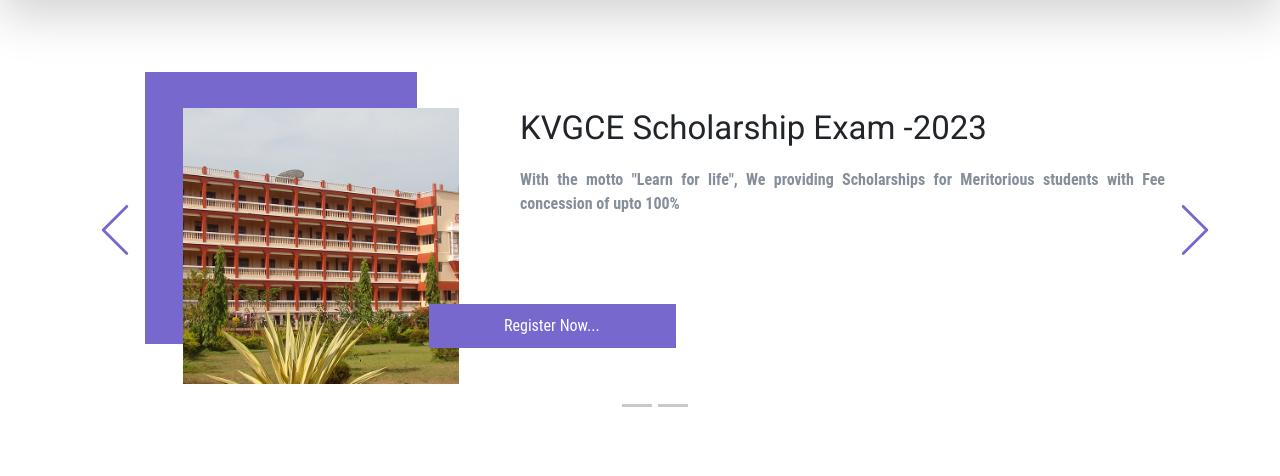
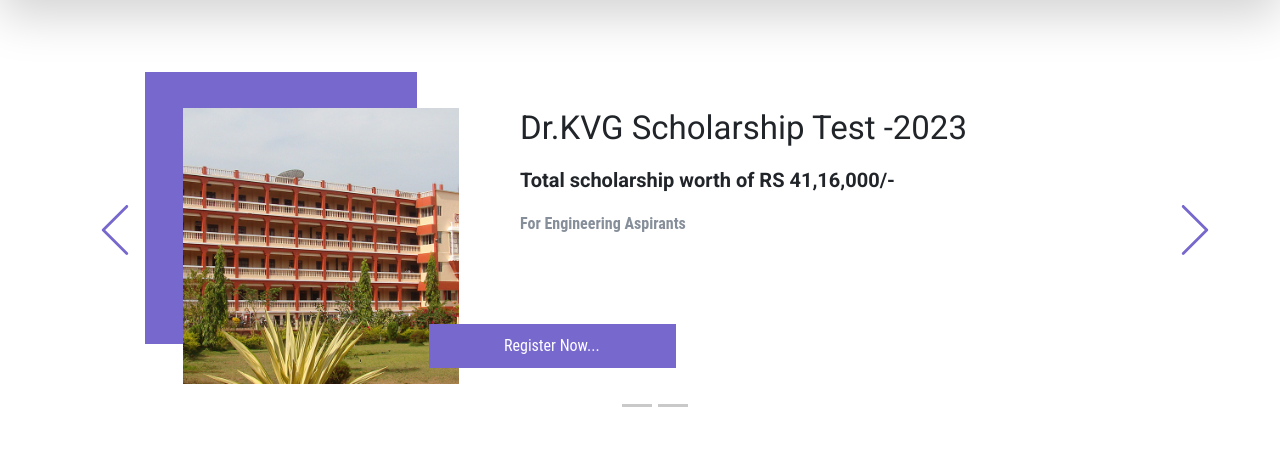
Before and after one commit to DhyanTD/KVGCE-Quiz-Web, a Flask app: page / in a window 1280 px wide. Shown: the part 96-572 px from the top of the page. Run offline with Flask 3, Linux system fonts and the light colour scheme; some libraries are stand-ins or nearby versions.

Commit message:
template

```diff
--- a/app copy.py
+++ b/app test lvl.py
@@ -26,7 +26,7 @@
 import cv2
 import numpy as np
 import math
-from proctoring import get_analysis, yolov3_model_v3_path
+# from proctoring import get_analysis, yolov3_model_v3_path
 
 app = Flask(__name__)
 app.secret_key= 'huihui'
@@ -118,8 +118,9 @@
 	send_email([user_email], html)
 
 
+# test this function whether correct link is produced##############
 
-
+#init Mysql
 mysql = MySQL(app)
 
 @app.before_request
--- a/templates/index.html
+++ b/templates/index.html
@@ -3,7 +3,7 @@
 {% block head %}
 	<meta charset="utf-8" name="viewport" content="width=device-width, initial-scale=1.0">
 
-	<!-- <title>Quiz App</title> -->
+
 	<link rel="stylesheet" href="https://stackpath.bootstrapcdn.com/bootstrap/4.3.1/css/bootstrap.min.css">
 	<link rel="stylesheet" href="//use.fontawesome.com/releases/v5.0.7/css/all.css">
 	<link rel="stylesheet" href="static/common.css">
@@ -304,9 +304,11 @@
                             <div class="u-container1-layout u-valign-top u-container1-layout-1">
                                 <div class="u-palette-1-base u-shape u-shape-rectangle u-shape-1"></div>
                                 <img src="/static/kvgengg.jpg" alt="" class="u-image u-image-default u-image-1" data-image-width="720" data-image-height="1080">
-                                <h3 class="u-text u-text-1" style="font-size: 33px;">KVGCE Scholarship Exam -2023</strong></h3>
-                                <p class="u-text u-text-palette-5-dark-1 u-text-2" style="text-align:justify; font-weight: 600;">With the motto "Learn for life", We providing Scholarships for Meritorious students with Fee concession of upto 100% <br><p class="u-text u-text-palette-5-dark-1 u-text-2"></p>
+                                <h3 class="u-text u-text-1" style="font-size: 33px;">Dr.KVG Scholarship Test -2023</strong></h3>
+                                <h3 class="u-text-2" style="font-size: 20px;"><strong> Total scholarship worth of RS 41,16,000/- </strong></h3>
+                                <p class="u-text u-text-palette-5-dark-1 u-text-2" style="text-align:justify; font-weight: 600;">For Engineering Aspirants<br><p class="u-text u-text-palette-5-dark-1 u-text-2"></p>
 								<br><br>
+
                                 <a href="/register" class="u-btn u-button-style u-btn-1">Register Now...</a>
                             </div>
                         </div>
@@ -315,7 +317,7 @@
                                 <div class="u-palette-1-base u-shape u-shape-rectangle u-shape-2"></div>
                                 <img src="/static/students-section-img.jpg" alt="" class="u-image u-image-default u-image-2" data-image-width="1600" data-image-height="1067">
                                 <h3 class="u-text u-text-1"> K.V.G College of Engineering</h3>
-                                <p class="u-text u-text-palette-5-dark-1 u-text-2" style="text-align:justify; font-weight: 600;">" K.V.G College of Engineering is a vibrant learning community that encourages a three way partnership between students, parents and the college. The strength of that partnership is reflected in the success of our students." <br><p class="u-text u-text-palette-5-dark-1 u-text-2"> -Dr. Suresha V, Principal</p>
+                                <p class="u-text u-text-palette-5-dark-1 u-text-2" style="text-align:justify; font-weight: 600;">"To give real service, you must add something which cannot be bought or measured with money" <br><p class="u-text u-text-palette-5-dark-1 u-text-2"> -Dr. Suresha V, Principal</p>
                                 <a href="/register" class="u-btn u-button-style u-btn-2">Register Now...</a>
                                </p>
                                 <!-- <a href="/register" class="u-btn u-button-style u-btn-2">Register Now...</a> -->
```
